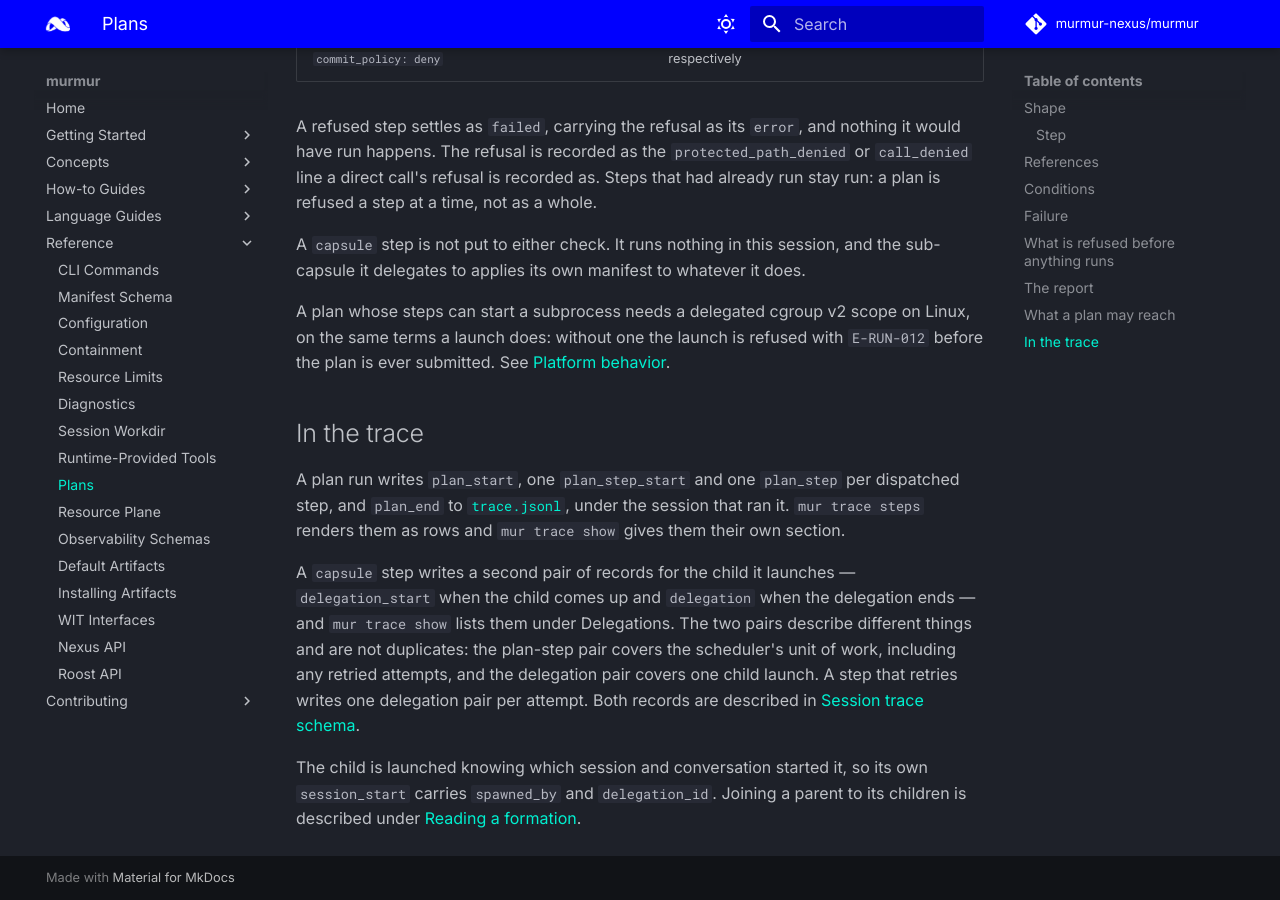
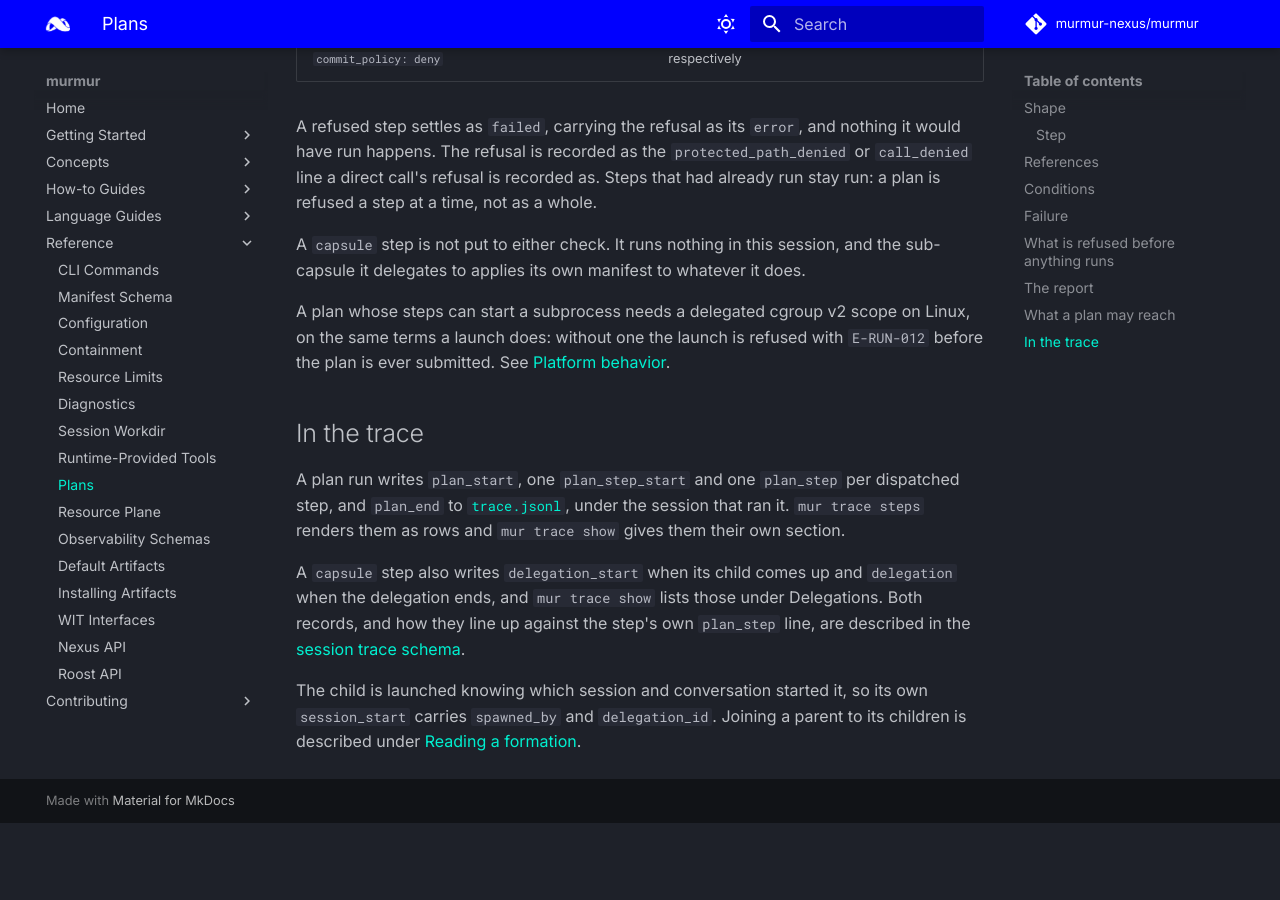
Before and after one commit to murmur-nexus/murmur, an MkDocs documentation site: the page built from docs/content/reference/plans.md, in a window 1280 px wide and 900 px high, scrolled down 4942 px. Built offline with MkDocs 1.6.1 and Material for MkDocs 9.7.7, drawn with Linux system fonts in a browser that asks for light colours; comment, search, counter and statistics services are not loaded; after the commit the page ends 5765 px from its top, so only the background shows below that.

Commit message:
refactor: fold the plan test's repeated no-op tool into one helper
Six plan_execution cases each declared the same throwaway `invoke` closure
returning a Passed "unused" result. They exist so a plan that dispatches no
tool step still has a tool to hand the runner, so reaching one means the plan
dispatched something the case did not expect. Naming that `unused_tool` once
says so in a doc comment instead of six anonymous closures implying six
different intents.

The plans.md paragraph is trimmed for the same reason: how a step's
delegation records line up against its plan_step line belongs in the trace
schema it links to, not restated here.

Claude-Session: https://claude.ai/code/session_01XNge2ZVL3SuiikMDdsG2ic

```diff
--- a/docs/content/reference/plans.md
+++ b/docs/content/reference/plans.md
@@ -166,13 +166,10 @@ A plan run writes `plan_start`, one `plan_step_start` and one `plan_step` per di
 `plan_end` to [`trace.jsonl`](observability-schemas.md), under the session that ran it. `mur trace
 steps` renders them as rows and `mur trace show` gives them their own section.
 
-A `capsule` step writes a second pair of records for the child it launches — `delegation_start`
-when the child comes up and `delegation` when the delegation ends — and `mur trace show` lists
-them under Delegations. The two pairs describe different things and are not duplicates: the
-plan-step pair covers the scheduler's unit of work, including any retried attempts, and the
-delegation pair covers one child launch. A step that retries writes one delegation pair per
-attempt. Both records are described in
-[Session trace schema](observability-schemas.md#session-trace-tracejsonl).
+A `capsule` step also writes `delegation_start` when its child comes up and `delegation` when the
+delegation ends, and `mur trace show` lists those under Delegations. Both records, and how they
+line up against the step's own `plan_step` line, are described in the
+[session trace schema](observability-schemas.md#session-trace-tracejsonl).
 
 The child is launched knowing which session and conversation started it, so its own
 `session_start` carries `spawned_by` and `delegation_id`. Joining a parent to its children is
```
Also changed, not shown: 1 other file.
